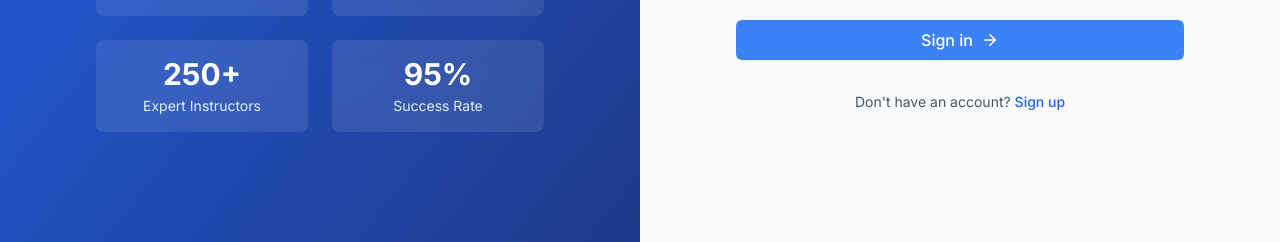
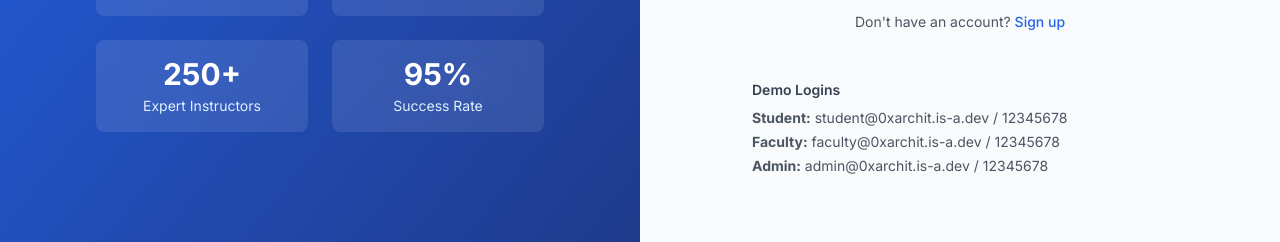
Before and after one commit to 0xarchit/LearnTrack, a React (Vite) app: page /login in a window 1280 px wide. Shown: the part 540-782 px from the top of the page. Built offline with nearby package versions, Linux system fonts and the light colour scheme; no server answers.

Commit message:
Add demo login credentials section to Login component for quick testing

```diff
--- a/src/pages/auth/Login.tsx
+++ b/src/pages/auth/Login.tsx
@@ -134,6 +134,16 @@ const Login: React.FC = () => {
           Sign up
         </Link>
       </p>
+
+      {/* Demo login credentials for quick testing */}
+      <div className="mt-8 bg-gray-50 dark:bg-gray-900 p-4 rounded-md">
+        <h3 className="text-sm font-semibold text-gray-700 dark:text-gray-300 mb-2">Demo Logins</h3>
+        <ul className="space-y-1 text-sm text-gray-600 dark:text-gray-400">
+          <li><strong>Student:</strong> student@0xarchit.is-a.dev / 12345678</li>
+          <li><strong>Faculty:</strong> faculty@0xarchit.is-a.dev / 12345678</li>
+          <li><strong>Admin:</strong> admin@0xarchit.is-a.dev / 12345678</li>
+        </ul>
+      </div>
     </motion.div>
   );
 };
```
Also changed, not shown: 2 other files (tests, documents, lock files or other folders).
